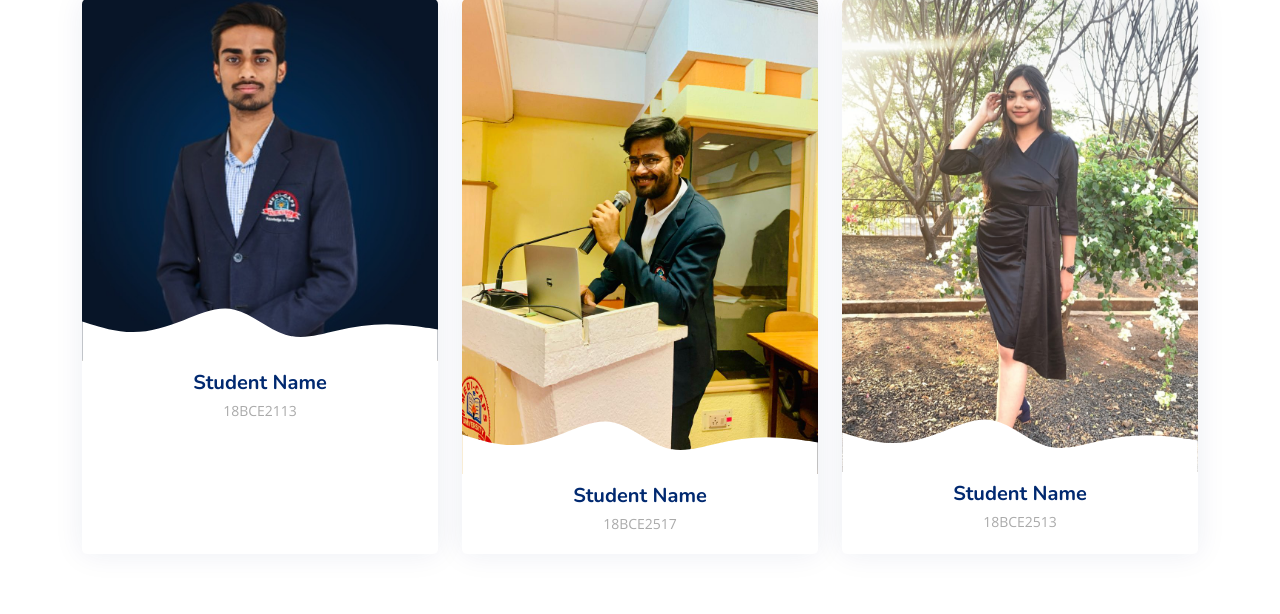
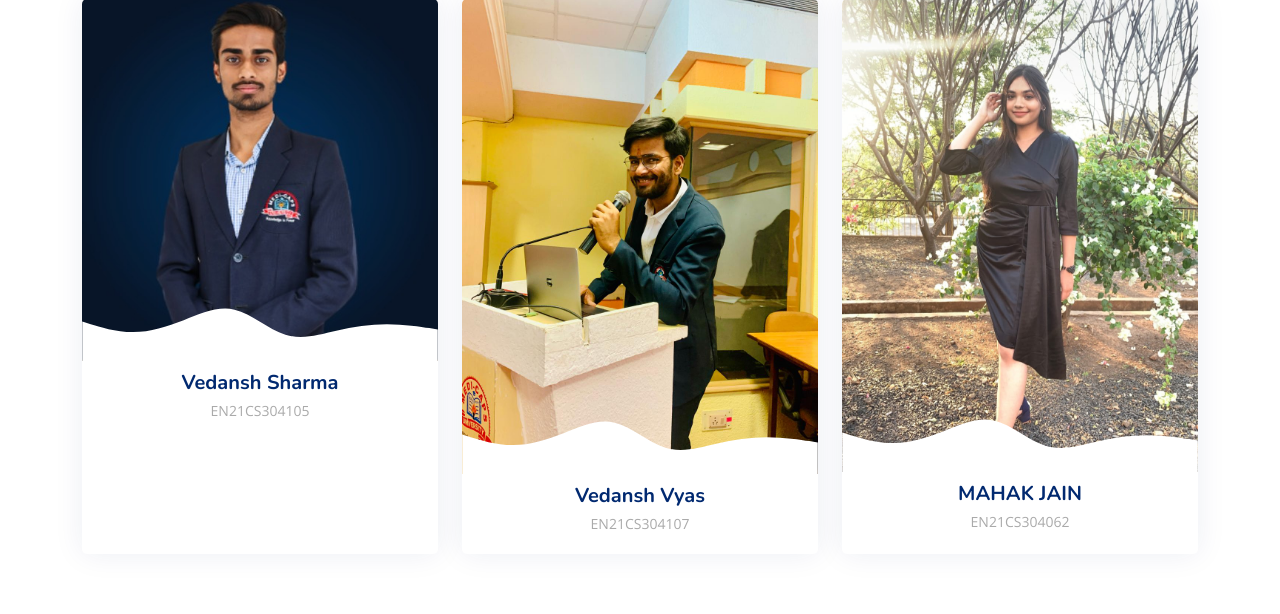
Before and after one commit to vedansh2821/health-bot, a Flask app: page / in a window 1280 px wide. Shown: the part 2163-2777 px from the top of the page. Run offline with Flask 3, Linux system fonts and the light colour scheme; parts of the project's set-up code (start-up, migrations or seed data) failed here and were passed over; some libraries are stand-ins or nearby versions.

Commit message:
Update index.html

```diff
--- a/templates/index.html
+++ b/templates/index.html
@@ -132,6 +132,7 @@
 
 </section>
 <!-- End Features Section -->
+<!-- End Features Section -->
 
 <!-- ======= Team Section ======= -->
 <section id="team" class="team">
@@ -157,8 +158,8 @@
                         </div>
                     </div>
                     <div class="member-info">
-                        <h4>Student Name</h4>
-                        <span>18BCE2113</span>
+                        <h4>Vedansh Sharma</h4>
+                        <span>EN21CS304105</span>
                     </div>
                 </div>
             </div>
@@ -175,8 +176,8 @@
                         </div>
                     </div>
                     <div class="member-info">
-                        <h4>Student Name</h4>
-                        <span>18BCE2517</span>
+                        <h4>Vedansh Vyas</h4>
+                        <span>EN21CS304107</span>
                     </div>
                 </div>
             </div>
@@ -193,8 +194,8 @@
                         </div>
                     </div>
                     <div class="member-info">
-                        <h4>Student Name</h4>
-                        <span>18BCE2513</span>
+                        <h4>MAHAK JAIN</h4>
+                        <span>EN21CS304062</span>
                     </div>
                 </div>
             </div>
```
